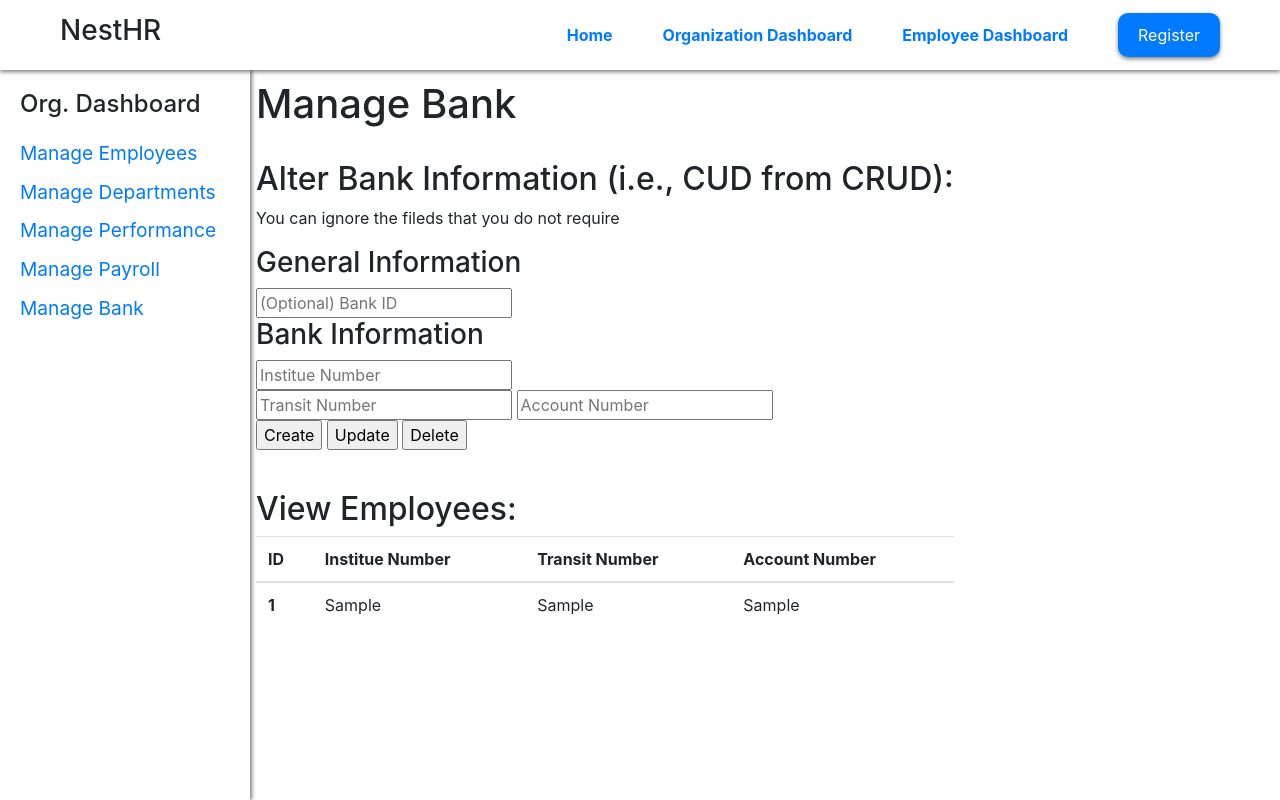
After one commit to harrisiva/NestHR, a Flask app: page /manage-bank in a window 1280 px wide. The commit adds this page. Run offline with Flask 3, Linux system fonts and the light colour scheme; tables that the repository leaves empty hold one stand-in row (values such as "Sample post"); some libraries are stand-ins or nearby versions.

Commit message:
Finished manage bank page (with CRUD features)

```diff
--- a/web/main.py
+++ b/web/main.py
@@ -4,4 +4,4 @@ from website import create_app
 app = create_app() # Create a app (code body in init)
 
 if __name__=='__main__':
-    app.run(debug=True) # run the app if called (debug mode)
+    app.run(debug=True, port=3000) # run the app if called (debug mode)
--- a/web/website/models.py
+++ b/web/website/models.py
@@ -1,11 +1,24 @@
 import mysql.connector # Using MySQL Connector rather than SQLAlchemy
-from . import private
+from . import private, queries
+from copy import deepcopy
+
+# Utility Function
+def derive(response:dict):
+    return '=%s,'.join(response.keys())+'=%s', list(response.values())
+
+def clean(response:dict):
+    response.pop("submit")
+    copy = deepcopy(response)
+    for i in response:
+        if response[i]=="": copy.pop(i)
+    return deepcopy(copy)
 
 # From the previous assignments code (author: harrisiva)
 # TODO: Custom format function on values to get them in the required dict format
 # can use other SQL commands to get the right col names and dict size
 
 # General Database Handler (custom mysql connector wrapper)
+# TODO: Restructure to just take the stuff it needs from a dict instead of using a values list
 class database:
     def __init__(self): # Load from the private file (TODO: Switch to ENV variables)
         self.host, self.username, self.name = private.HOST, 'admin', 'nesthr'
@@ -134,7 +147,54 @@ class Organization(): # Used predominantly by the organization related views
         return
 
     # Employee CRUD (incl. ) (filters using the current organization)
-    def create_employee(self):
+    def create_employee(self, response:dict):
+        # TODO: Error handling (assume all values are correct for now, enforce later)
+
+        # Insert the bank first
+        # Insert the Address next
+        # Get the bank and address ID (just values again)
+        # Insert into the employee table (use values just pulled)
+        """
+        INSERT INTO bank(org_id,institute_num,transit_num,account_num)
+        VALUES (1,101,352,324553123);
+        """
+        #self.database.insert(queries.insert_into_bank_4, [response["org_id"],response["institute_num"],
+        #                                                  response["transit_num"],response["account_num"]])
+        #print("Insereted into bank")
+        """
+        INSERT INTO addressbook(street_num,unit_num,street_name,city,province,postal_code,country)
+        VALUES(12, 3, 'King Street', 'Waterloo', 'Ontario', 'N1Z3M', 'CA');
+        """
+        #self.database.insert(queries.insert_into_address_7, [response["street_num"],response["unit_num"],
+        #                                                     response["street_name"],response["city"],
+        #                                                     response["province"],response["postal_code"],
+        #                                                     response["country"]])
+        print("Insereted into address")
+        # Get the two last added id's from bank and addressbook (or grab it based on the parameteres?)
+        addressbook = self.database.fetch("SELECT * FROM addressbook", output=True)[:-1]
+        print("Fetched addressess")
+        print(addressbook)
+        print(type(addressbook))
+        bank = self.database.fetch("SELECT * FROM bank", output=True)[:-1]
+        print("Fetch bank")
+        print(type(bank))
+        print(bank)
+        """
+        INSERT INTO employee(org_id,dep_id,access,firstname,lastname,username,email,phone,pass,ad_id,bank_id,pay_id)
+        VALUES (1,1,1,'Vasily','Lomachenko','vloma','vloma@pubonking.com',226124356,'a1#xf',1,1,1);
+        """
+        """
+        {'user_id': '', 'department_id': '1', 'firstname': 'Harri',
+        'lastname': 'Siva', 'username': 'hsiva',
+        'email': 'harrisiva@gmail.com', 'Password': '11@f12',
+        'street_num': '33', 'unit_num': '', 'street_name': 'Street',
+        'city': 'Waterloo', 'province': 'Ontario', 'postal_code': '1N3Z',
+        'country': 'CA', 'institue_num': '12', 'transit_num': '12',
+        'account_num': '323', 'submit': 'Create'}
+        """
+
+        #if self.database.insert("INSERT INTO employee(emp_firstName,emp_lastName, emp_address, emp_phone, emp_username,emp_email, emp_password,emp_type,emp_hourlyWage,emp_salary,organization_id,department_id,bank_id) VALUES (%s,%s,%s,%s,%s,%s,%s,%s,%s,%s,%s,%s,%s)", values): print("Created Employee!")
+
         return
     def read_employees(self): # uses org_id and db handler to view all the employees in the current organization
         return self.database.fetch(f'SELECT * FROM employee WHERE org_id={self.id};', output=True)
@@ -143,12 +203,22 @@ class Organization(): # Used predominantly by the organization related views
     def delete_employee(self):
         return
 
-    # TODO:
-    # Department CRUD
-    # Project CRUD
+    def view_banks(self):
+        return self.database.fetch(f'SELECT * FROM bank WHERE org_id={self.id};', output=True)
 
-    # Employee Performance Management
-    # Enter performance appraisal
+    def create_bank(self, response:dict):
+        self.database.insert(queries.insert_into_bank_4, [response["org_id"],response["institute_num"],
+                                                          response["transit_num"],response["account_num"]])
+        return
 
-    # Employee Payroll Managementent
-    # Make payment (all=False, id=None)
+    def remove_bank(self,response:dict):
+        sql = f'DELETE FROM bank WHERE bank_id={response["bank_id"]}'
+        self.database.delete(sql)
+        return
+
+    def update_bank(self,response:dict):
+        response = clean(response)
+        sql_section,values = derive(response)
+        sql = f'UPDATE bank SET {sql_section} WHERE bank_id={response["bank_id"]}'
+        self.database.insert(sql, values)
+        return
--- /dev/null
+++ b/web/website/queries.py
@@ -0,0 +1,3 @@
+# Numbers at the end represent the number of inputs
+insert_into_bank_4 = "INSERT INTO bank(org_id,institute_num,transit_num,account_num) VALUES (%s,%s,%s,%s);"
+insert_into_address_7 = "INSERT INTO addressbook(street_num,unit_num,street_name,city,province,postal_code,country) VALUES(%s, %s, %s, %s, %s, %s, %s);"
--- /dev/null
+++ b/web/website/templates/organization/manage-address.html
@@ -0,0 +1 @@
+<!-- Follows same template page of viewing all the tables, a form to update all the stuff -->
--- /dev/null
+++ b/web/website/templates/organization/manage-bank.html
@@ -0,0 +1,46 @@
+<!-- Add a CSRF token -->
+{% extends "manage-base.html" %}
+{% include 'partials/sidebar.html' %}
+{% block title %}Manage Bank{% endblock %}
+{% block body %}
+<h1>Manage Bank</h1>
+<br>
+
+<h2>Alter Bank Information (i.e., CUD from CRUD):</h2>
+
+<p>You can ignore the fileds that you do not require</p>
+<form action="/manage-bank" METHOD="POST">
+    <h3>General Information</h3>
+    <input type="text" placeholder="(Optional) Bank ID" name="bank_id">
+
+    <h3>Bank Information</h3>
+    <input type="text" placeholder="Institue Number" name="institute_num"><br>
+    <input type="text" placeholder="Transit Number" name="transit_num">
+    <input type="text" placeholder="Account Number" name="account_num"><br>
+
+    <input type="submit" name="submit" value="Create">
+    <input type="submit" name="submit" value="Update">
+    <input type="submit" name="submit" value="Delete">
+</form>
+<br>
+
+<h2>View Employees:</h2>
+<table class="table table-hover">
+    <thead>
+        <tr>
+            <th scope="col">ID</th>
+            <th scope="col">Institue Number</th>
+            <th scope="col">Transit Number</th>
+            <th scope="col">Account Number</th>
+        </tr>
+    </thead>
+    {% for info in bank_info %}
+    <tr>
+        <th>{{ info.3 }}</th>
+        <td>{{ info.4 }}</td>
+        <td>{{ info.5 }}</td>
+        <td>{{ info.6 }}</td>
+    </tr>
+    {% endfor %}
+</table>
+{% endblock %}
--- a/web/website/views.py
+++ b/web/website/views.py
@@ -1,4 +1,4 @@
-from flask import Blueprint, render_template
+from flask import Blueprint, render_template, request
 from .models import Organization
 #TODO: Build forms (employee management)
 #TODO: Add CSRF token to forms
@@ -33,7 +33,53 @@ def organization(): # Restricted to any particular organization based on the ses
 @views.route("/manage-employees", methods=["GET","POST"]) # TODO: Form for managing employee
 def manage_employees(): # TODO: Handle CRUD and web (e.x., POST) related requests (i.e., forms)
     # Have other functions within the page to create, update, or delete based on the entires seen above
+    if request.method=="POST":
+        response = dict(request.form)
+        if response["submit"] in ["Update", "Delete"] and response["user_id"]=="": return render_template("home.html") # pop up saying user_id is required for updating or deleting, can re-direct for now to same page with a small error html on top
+        if response["submit"] in ["Create"] and response["user_id"]!="": return render_template("home.html") # pop up or same as previous line
+        # if nothing failed, meaning the form basic error checks (email format yet to be checked)
+        # proceed to process the different requests and input information into the database
+        response["org_id"] = ORGANIZATION.id
+        # Handling creates
+        if response["submit"]=="Create":
+            # Check if the required inputs are given (NOT NULL FIELDS)
+            # Create the non-dependent table's entires
+            # Create the employee table entry
+            # Refresh this page with the new information (or use a urlredirect to refresh the page)
+            print(response)
+
+            ORGANIZATION.create_employee(response)
+            """
+            {'user_id': '', 'department_id': '1', 'firstname': 'Harri',
+            'lastname': 'Siva', 'username': 'hsiva',
+            'email': 'harrisiva@gmail.com', 'Password': '11@f12',
+            'street_num': '33', 'unit_num': '', 'street_name': 'Street',
+            'city': 'Waterloo', 'province': 'Ontario', 'postal_code': '1N3Z',
+            'country': 'CA', 'institue_num': '12', 'transit_num': '12',
+            'account_num': '323', 'submit': 'Create'}
+            """
+            pass
+
     return render_template("organization/manage-employees.html", employees=ORGANIZATION.read_employees())
+
+@views.route("/manage-bank", methods=["GET","POST"])
+def manage_bank():
+
+    # Handle bank function from organization manager prespective
+    if request.method=="POST":
+
+        # Convert response type, check if response passes basic error handling, add org_id to response
+        response = dict(request.form)
+        if response["submit"] in ["Update", "Delete"] and response["bank_id"]=="": return render_template("home.html") # pop up saying user_id is required for updating or deleting, can re-direct for now to same page with a small error html on top
+        if response["submit"] in ["Create"] and response["bank_id"]!="": return render_template("home.html") # pop up or same as previous line
+        response["org_id"]=ORGANIZATION.id
+
+        # If its create, call the required organization function to enter the record into the DB
+        if response["submit"]=="Create": ORGANIZATION.create_bank(response)
+        if response["submit"]=="Update": ORGANIZATION.update_bank(response)
+        if response["submit"]=="Delete": ORGANIZATION.remove_bank(response)
+
+    return render_template("organization/manage-bank.html", bank_info=ORGANIZATION.view_banks())
 
 # TODO: Second phase of the project. Consists of the view
 @views.route("/employee-dashboard")
```
Also changed, not shown: test.py (added, +14 -0 lines), web/website/templates/organization/manage-employees.html (+6 -6 lines).
